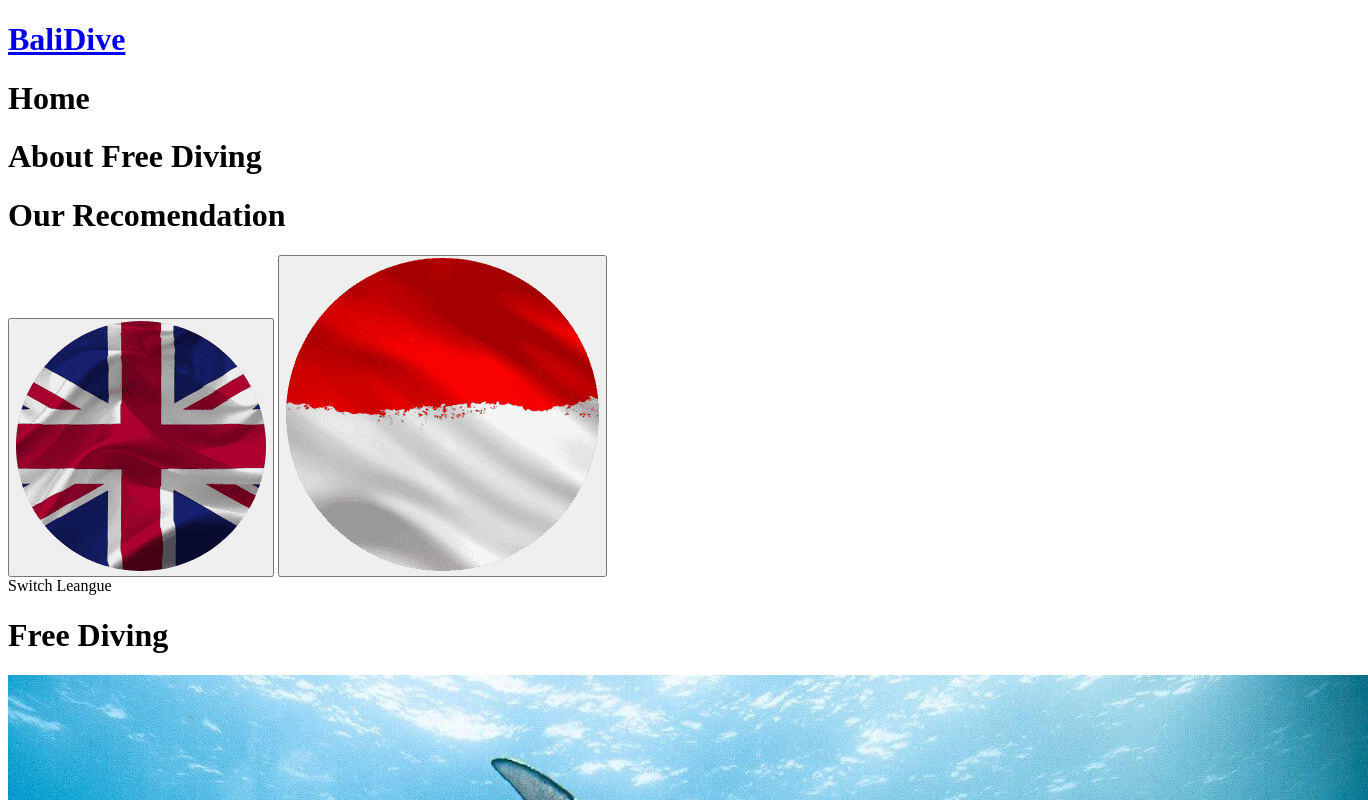
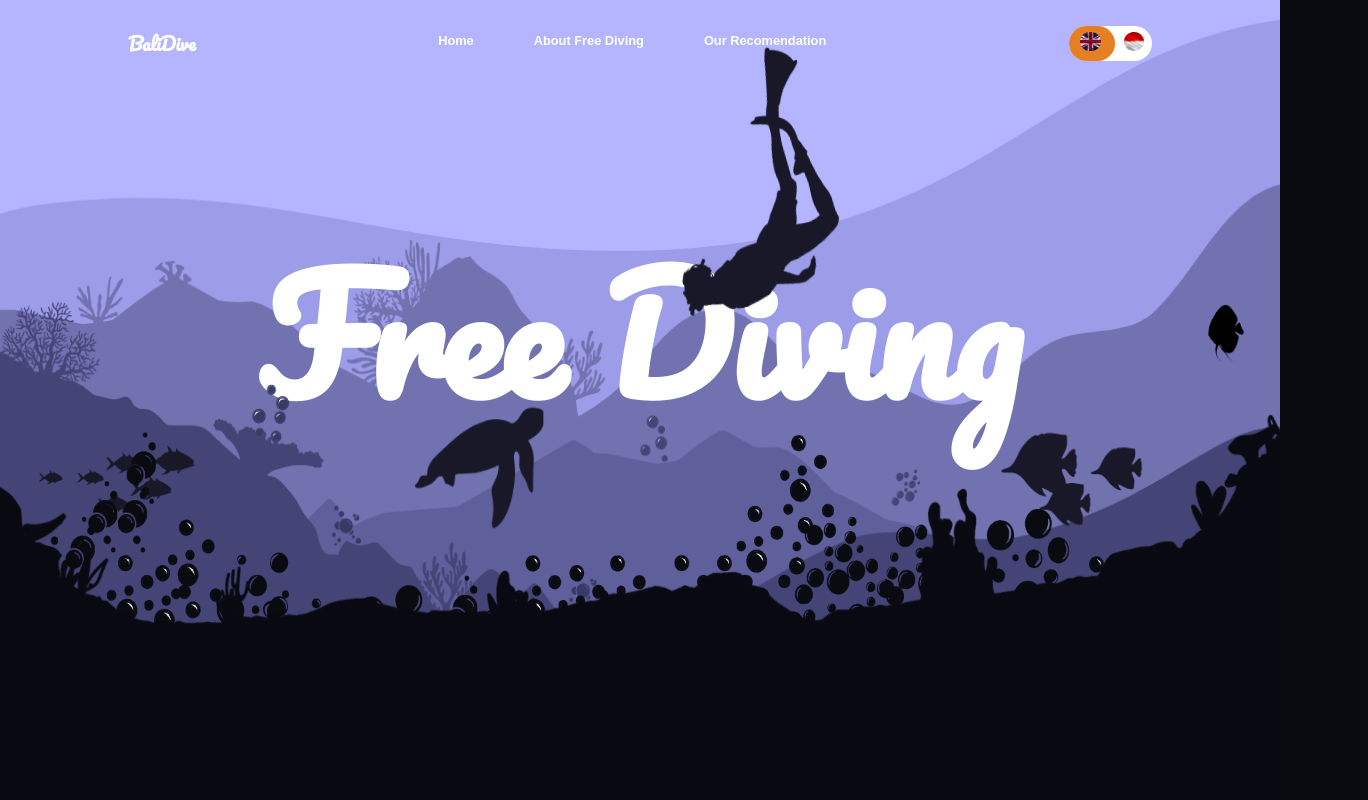
Before and after one commit to sumitra230407/BaliDive, a plain HTML site: page freedive.html in a window 1280 px wide. Shown: the top 800 px of the page, 1368 px wide, since content can reach past the window. Drawn offline with Linux system fonts and the light colour scheme; files that its build step writes are made by us from their sources; the site is published under a folder, as on GitHub Pages, so addresses that start at the root find nothing.

Commit message:
Add files via upload

```diff
--- a/freedive.html
+++ b/freedive.html
@@ -4,7 +4,7 @@
     <meta charset="UTF-8">
     <meta name="viewport" content="width=device-width, initial-scale=1.0">
     <title>Free Dive</title>
-    <link rel="stylesheet" href="/css/template.css">
+    <link rel="stylesheet" href="template.css">
 </head>
 <body>
     <div class="container">
--- a/scubadive.html
+++ b/scubadive.html
@@ -4,7 +4,7 @@
     <meta charset="UTF-8">
     <meta name="viewport" content="width=device-width, initial-scale=1.0">
     <title>Scuba Diving</title>
-    <link rel="stylesheet" href="/css/template.css">
+    <link rel="stylesheet" href="template.css">
     <script src="https://kit.fontawesome.com/33fe24c48c.js" crossorigin="anonymous"></script>
 </head>
 <body>
```
